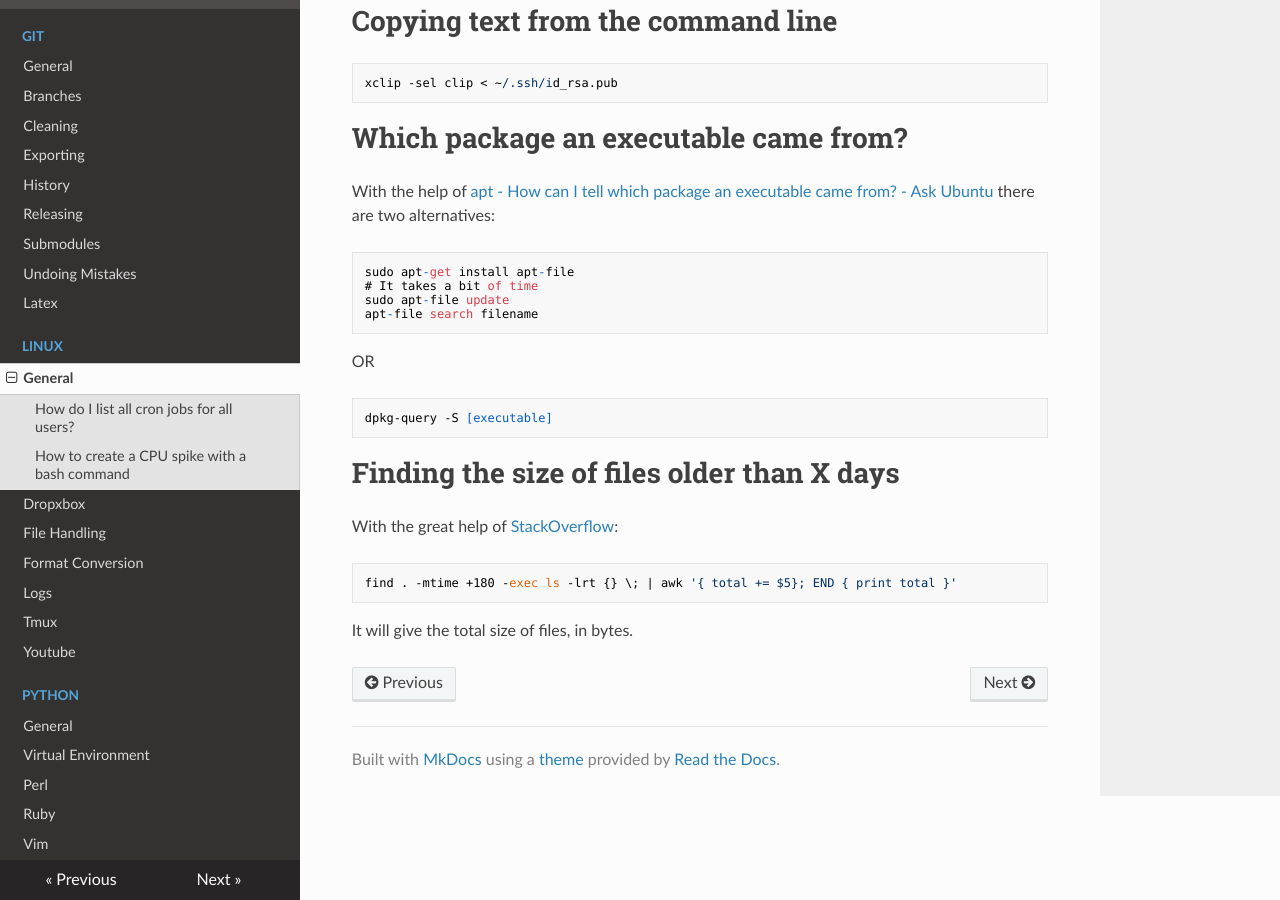
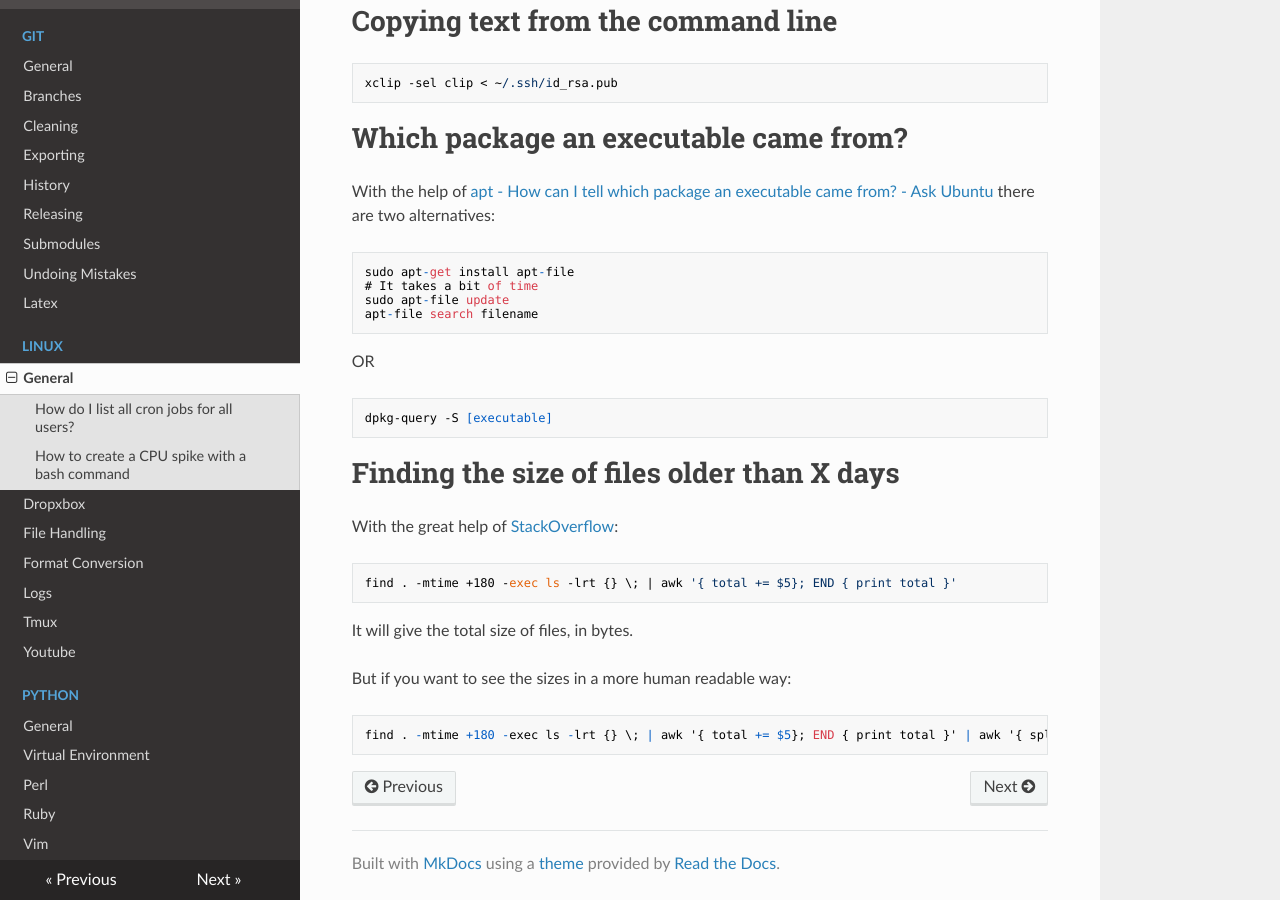
Before and after one commit to hposca/useful_notes, an MkDocs documentation site: the page built from docs/linux/index.md, in a window 1280 px wide and 900 px high, scrolled down 8849 px. Built offline with MkDocs 1.6.1, drawn with Linux system fonts in a browser that asks for light colours; nearby versions of some CDN libraries; old or Windows-style settings are respelled for this version of MkDocs.

Commit message:
Size of files in a more human readable way

````diff
--- a/docs/linux/index.md
+++ b/docs/linux/index.md
@@ -399,3 +399,9 @@ find . -mtime +180 -exec ls -lrt {} \; | awk '{ total += $5}; END { print total
 ```
 
 It will give the total size of files, in bytes.
+
+But if you want to see the sizes in a more human readable way:
+
+```
+find . -mtime +180 -exec ls -lrt {} \; | awk '{ total += $5}; END { print total }' | awk '{ split( "KB MB GB" , v ); s=0; while( $1>1024 ){ $1/=1024; s++ } print int($1) v[s] }'
+```
````
